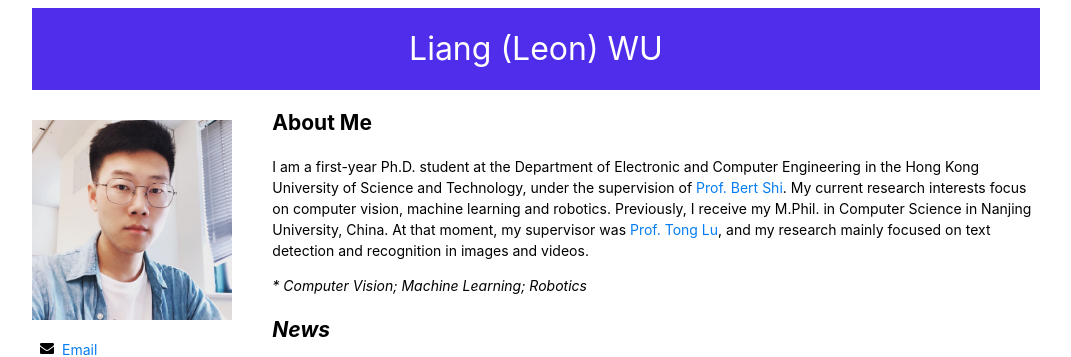
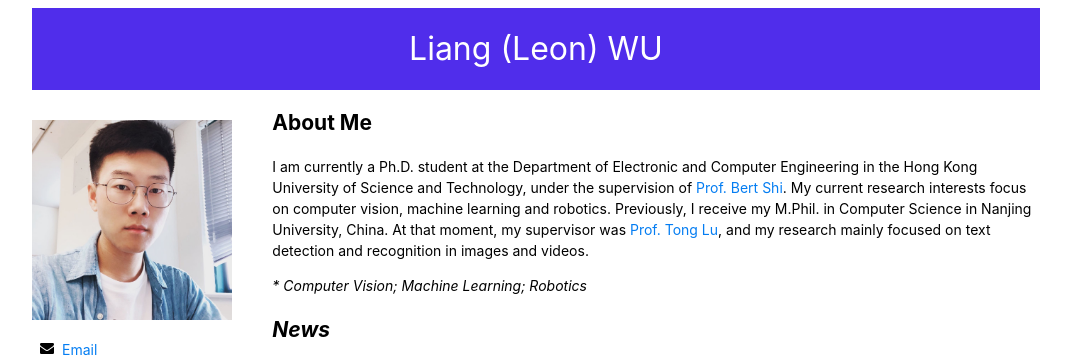
Before and after one commit to leon-liangwu/leon-liangwu.github.io, a Jekyll site: the page built from index.html, in a window 1280 px wide. Shown: the top 357 px of the page, without its empty margins (104-1175 px from the left). Built offline with Jekyll 4.4.1, drawn with Linux system fonts in a browser that asks for light colours.

Commit message:
Update index.html

```diff
--- a/index.html
+++ b/index.html
@@ -6,9 +6,13 @@ layout: default
 <article class="article">
 	<h1>About Me</h1>
 	<p>
-		I am a first-year Ph.D. student at the Department of Electronic and Computer Engineering in the Hong Kong University of Science and Technology, under the supervision of <a href="https://eebert.home.ece.ust.hk/">Prof. Bert Shi</a>.
-		My current research interests focus on computer vision, machine learning and robotics. Previously, I receive my M.Phil. in Computer Science in Nanjing University, China.
-		At that moment, my supervisor was <a href="https://cs.nju.edu.cn/lutong/">Prof. Tong Lu</a>, and my research mainly focused on text detection and recognition in images and videos.
+		I am currently a Ph.D. student at the Department of Electronic and Computer Engineering
+		in the Hong Kong University of Science and Technology,
+		under the supervision of <a href="https://eebert.home.ece.ust.hk/">Prof. Bert Shi</a>.
+		My current research interests focus on computer vision, machine learning and robotics.
+		Previously, I receive my M.Phil. in Computer Science in Nanjing University, China.
+		At that moment, my supervisor was <a href="https://cs.nju.edu.cn/lutong/">Prof. Tong Lu</a>,
+		and my research mainly focused on text detection and recognition in images and videos.
 	</p>
 
 	<p><i> * Computer Vision; Machine Learning; Robotics </p>
```
